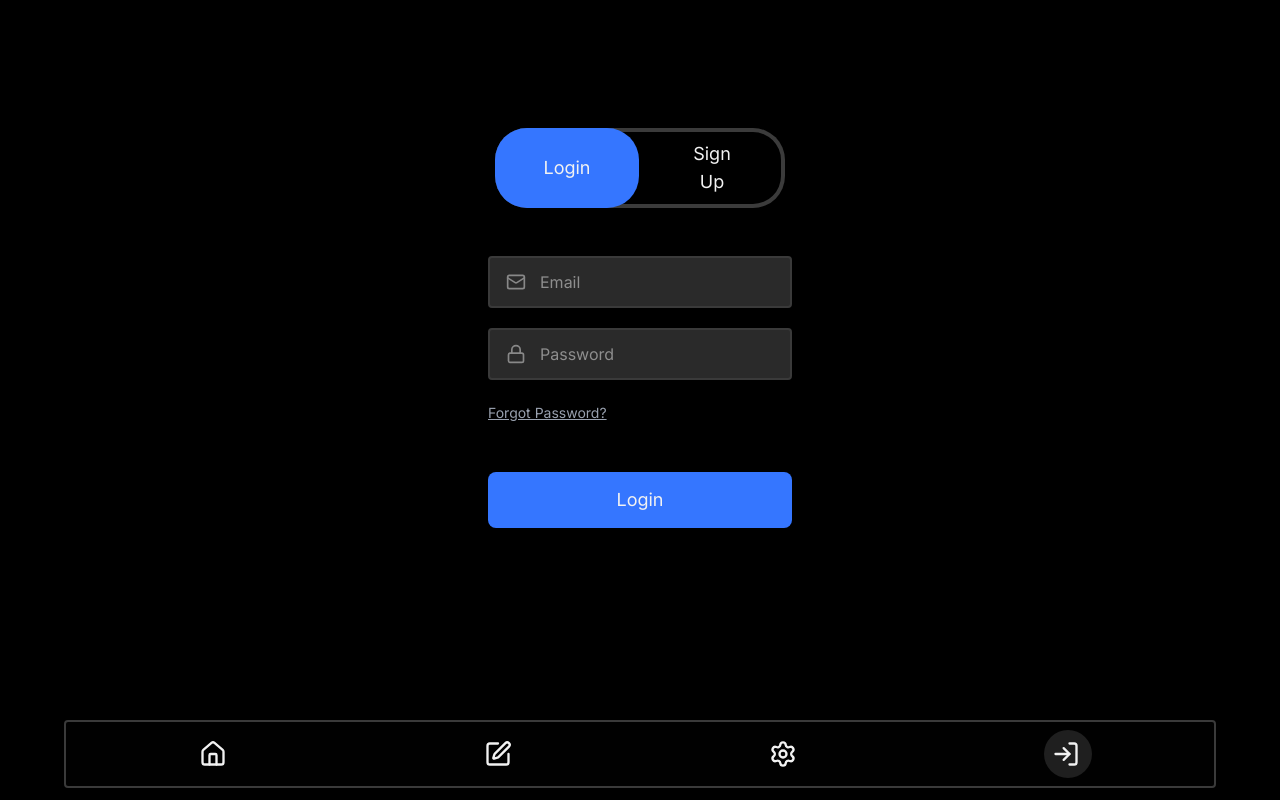
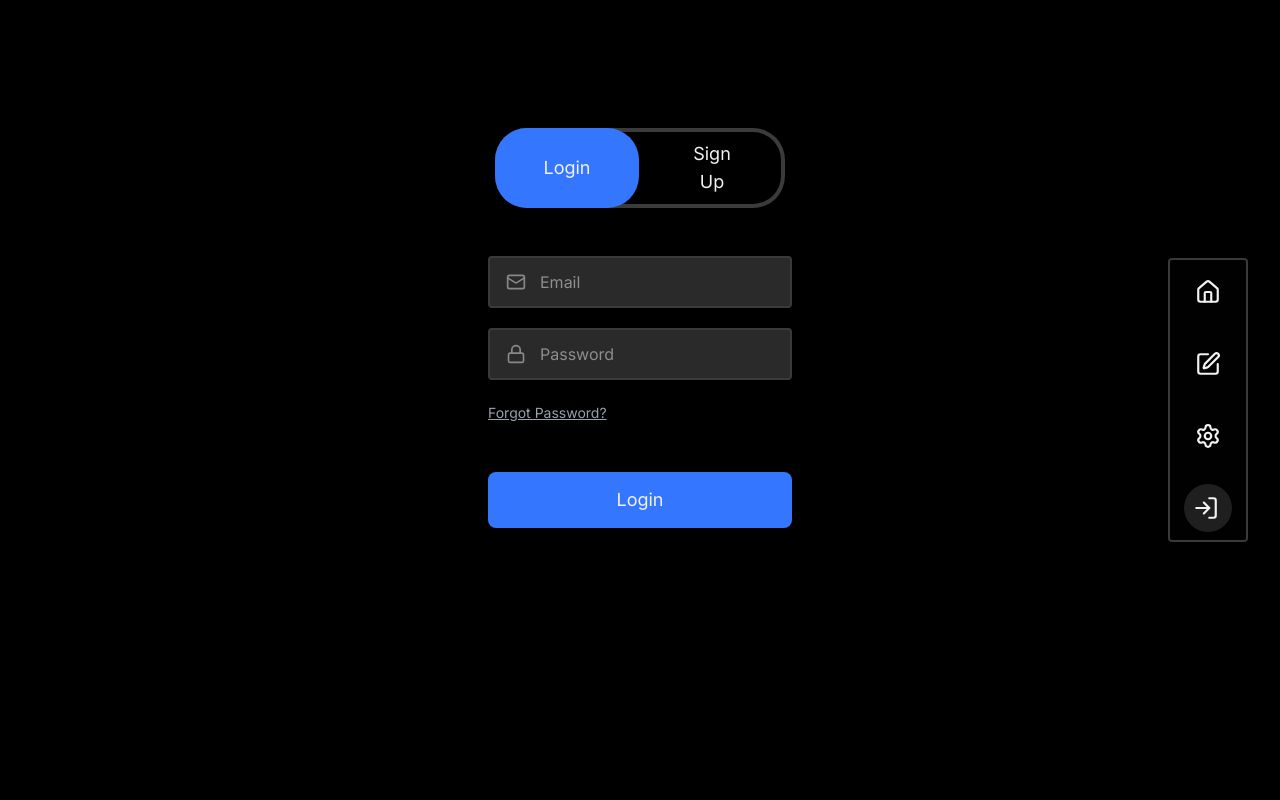
Before and after one commit to sharon-xa/high, a React (Vite) app: page /auth in a window 1280 px wide. Built offline with nearby package versions, Linux system fonts and the light colour scheme; a web font is replaced by a local one.

Commit message:
style: improve Navbar and NavItem component layouts
- Adjusted Navbar component styles for better responsiveness across different screen sizes.
- Modified NavItem icon size for a more consistent appearance.

```diff
--- a/src/components/navbars/NavBar.tsx
+++ b/src/components/navbars/NavBar.tsx
@@ -6,8 +6,8 @@ const Navbar = () => {
 	const { isAuthenticated } = useAuthStore();
 
 	return (
-		<section className="w-[90%] fixed bottom-3 left-1/2 -translate-x-1/2 z-50">
-			<div className="px-4 py-2 flex justify-around items-center gap-6 bg-black/5 border-2 border-border rounded backdrop-blur-2xl">
+		<section className="fixed bottom-3 left-1/2 -translate-x-1/2 z-50 w-[90%] md:w-[80%] lg:w-20 lg:left-auto lg:right-8 lg:top-1/2 lg:bottom-auto lg:-translate-y-1/2 lg:translate-x-0">
+			<div className="px-4 py-2 flex lg:flex-col lg: justify-around items-center gap-6 bg-black/5 border-2 border-border rounded backdrop-blur-2xl">
 				<NavItem Icon={House} to="/" />
 				<NavItem Icon={SquarePen} to="/new-post" />
 				<NavItem Icon={Settings} to="/settings" />
--- a/src/components/navbars/NavItem.tsx
+++ b/src/components/navbars/NavItem.tsx
@@ -17,7 +17,7 @@ const NavItem = ({ Icon, to, className, iconClassName }: Props) => {
 			}
 			to={to}
 		>
-			<Icon size={28} className={iconClassName} />
+			<Icon size={26} className={iconClassName} />
 		</NavLink>
 	);
 };
```
